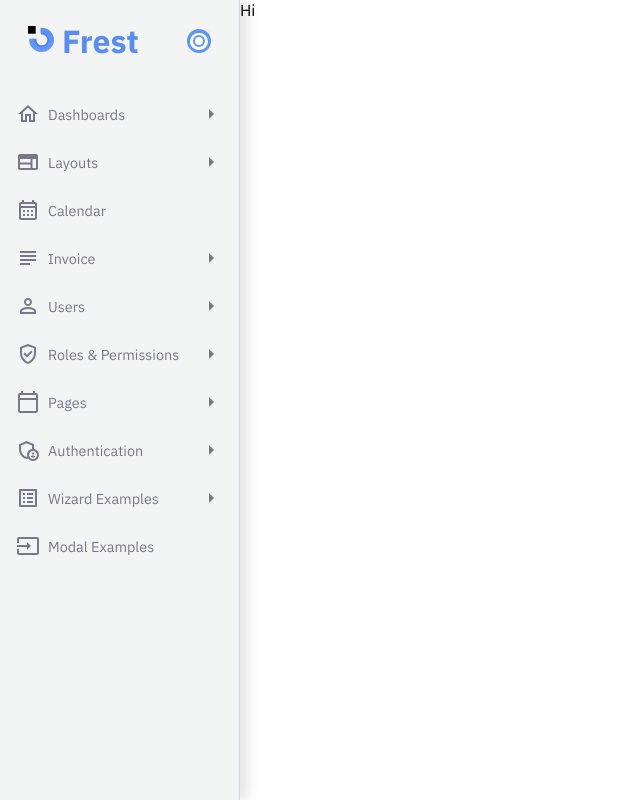
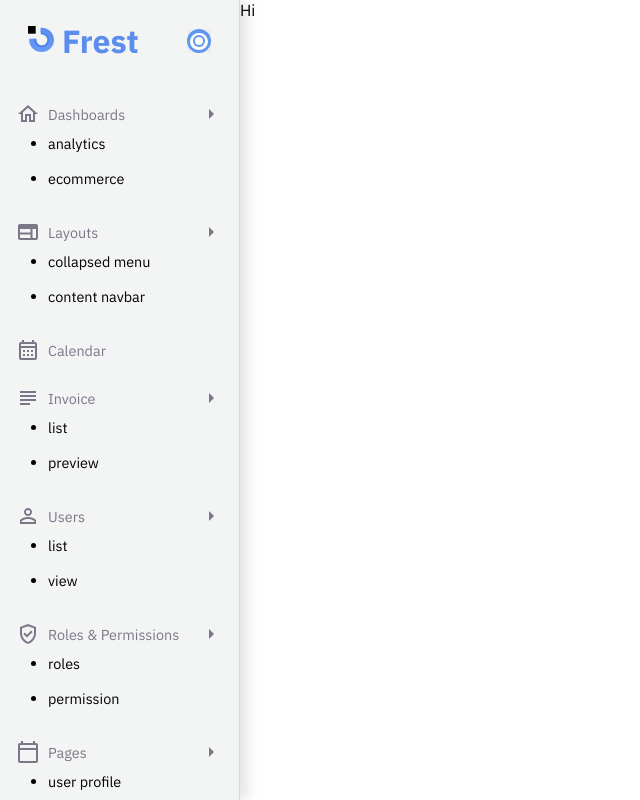
Before and after one commit to JealousGx/snippets, a React (Create React App) app: page / in a window 1280 px wide. Shown: the whole page, without its empty margins (0-640 px from the left). Built offline with nearby package versions, Linux system fonts and the light colour scheme.

Commit message:
adds group items

```diff
--- a/src/components/Data.js
+++ b/src/components/Data.js
@@ -21,6 +21,7 @@ export const SIDEBAR_DATA = [
   {
     name: "layouts",
     group: true,
+    items: ["collapsed menu", "content navbar"],
     icon: <LayoutIcon />,
   },
   {
@@ -31,31 +32,37 @@ export const SIDEBAR_DATA = [
   {
     name: "invoice",
     group: true,
+    items: ["list", "preview"],
     icon: <InvoiceIcon />,
   },
   {
     name: "users",
     group: true,
+    items: ["list", "view"],
     icon: <UserIcon />,
   },
   {
     name: "roles & permissions",
     group: true,
+    items: ["roles", "permission"],
     icon: <RolesIcon />,
   },
   {
     name: "pages",
     group: true,
+    items: ["user profile", "account settings"],
     icon: <PagesIcon />,
   },
   {
     name: "authentication",
     group: true,
+    items: ["login", "register"],
     icon: <AuthIcon />,
   },
   {
     name: "wizard examples",
     group: true,
+    items: ["checkout", "create deal"],
     icon: <WizardIcon />,
   },
   {
--- a/src/components/Sidebar/SidebarItem.jsx
+++ b/src/components/Sidebar/SidebarItem.jsx
@@ -1,20 +1,35 @@
+import { useState } from "react";
+
 import {
   ItemContainer,
   ItemWrapper,
   ItemWrapperGroup,
+  ItemTitleGroup,
   Item,
   ItemName,
   ItemArrow,
+  ItemsWrapper,
+  ChildItem
 } from "./SidebarStyles";
 
 import { ArrowIcon } from "../Icons";
 
 const SidebarItem = (props) => {
-  const { icon, group, name, displaySidebar } = props;
+  const { icon, group, childItems, name, displaySidebar } = props;
+  const [active, setActive] = useState(null);
+
+  const handleClick = (e, index) => {
+    e.preventDefault();
+    setActive(index);
+  }
+
+  console.log(active);
+
   if (group) {
     return (
       <ItemContainer>
         <ItemWrapperGroup>
+          <ItemTitleGroup>
             <Item>
               {icon}
               <ItemName displaySidebar={displaySidebar}>{name}</ItemName>
@@ -22,6 +37,12 @@ const SidebarItem = (props) => {
             <ItemArrow displaySidebar={displaySidebar}>
               <ArrowIcon />
             </ItemArrow>
+          </ItemTitleGroup>
+          <ItemsWrapper displaySidebar={displaySidebar}>
+            {childItems.map(
+              (item, index) => item && <ChildItem onClick={(e) => handleClick(e, index)} key={index}>{item}</ChildItem>
+            )}
+          </ItemsWrapper>
         </ItemWrapperGroup>
       </ItemContainer>
     );
--- a/src/components/Sidebar/SidebarStyles.js
+++ b/src/components/Sidebar/SidebarStyles.js
@@ -59,6 +59,10 @@ export const ItemContainer = styled.div`
   cursor: pointer;
 
   &:hover {
+    background: #E4E6E7;
+  }
+
+  &.active {
     background: #eaeced;
   }
 `;
@@ -70,6 +74,30 @@ export const ItemWrapper = styled.div`
 `;
 
 export const ItemWrapperGroup = styled.div`
+  display: flex;
+  flex-direction: column;
+`;
+
+// Wrapper for the group items.
+export const ItemsWrapper = styled.ul`
+  padding: 0 2rem;
+  display: ${({ displaySidebar }) => displaySidebar ? "block" : "none"};
+`;
+
+export const ChildItem = styled.li`
+  padding: 0.5rem 0;
+  width: 100%;
+
+  &:hover {
+    background: #E4E6E7;
+  }
+
+  &.active {
+    background: #eaeced;
+  }
+`;
+
+export const ItemTitleGroup = styled.div`
   display: flex;
   align-items: center;
   justify-content: space-between;
@@ -111,7 +139,7 @@ export const SidebarContainer = styled.div`
   ${({ displaySidebar }) =>
     displaySidebar && "box-shadow: 8px 0px 12px 0px rgba(0,0,0,0.1)"};
 
-  ${ItemWrapperGroup} {
+  ${ItemTitleGroup} {
     justify-content: ${({ displaySidebar }) => !displaySidebar && "center"};
   }
 
@@ -139,8 +167,13 @@ export const SidebarContainer = styled.div`
         display: ${({ displaySidebar }) => !displaySidebar && "block"};
       }
 
+      // Wrapper form group items.
+      ${ItemsWrapper} {
+        display: ${({ displaySidebar}) => !displaySidebar && "block"};
+      }
+
       // Sidebar Item styles
-      ${ItemWrapperGroup} {
+      ${ItemTitleGroup} {
         justify-content: ${({ displaySidebar }) =>
           !displaySidebar && "space-between"};
       }
--- a/src/components/Sidebar/index.jsx
+++ b/src/components/Sidebar/index.jsx
@@ -56,6 +56,7 @@ export default function Sidebar({ children }) {
               displaySidebar={displaySidebar}
               group={itemData.group}
               name={itemData.name}
+              childItems={itemData.items}
             />
           ))}
         </SidebarWrapper>
```
Lines whose indentation alone changed are shown as unchanged.
